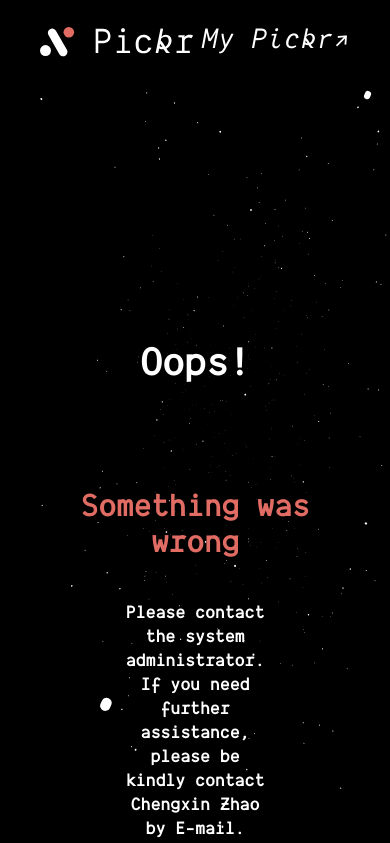
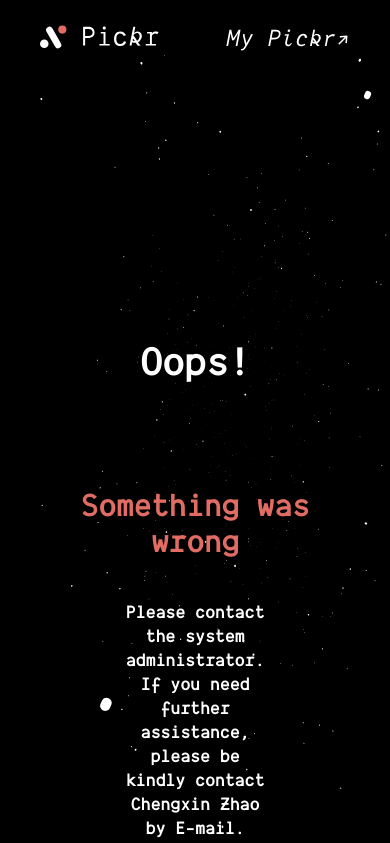
Before and after one commit to Pickr-Team/Pickr, a Flask app: page /error in a window 390 px wide. Shown: the top 843 px of the page. Run offline with Flask 3, Linux system fonts and the light colour scheme; parts of the project's set-up code (start-up, migrations or seed data) failed here and were passed over.

Commit message:
v1.2.9.7
- upgrade layout in mobile devices

```diff
--- a/templates/base.html
+++ b/templates/base.html
@@ -20,7 +20,7 @@
 <section class="head">
     <a href="{{ url_for('homepage') }}" aria-current="page" class="w-inline-block w--current">
         <img src="{{ url_for('static',filename='image/head_logo.svg') }}" loading="lazy" width="155" alt=""
-             class="image"/>
+             class="image logo"/>
     </a>
     <a href="{{ url_for('my_pickr') }}" class="login">My Pickr<em>↗</em></a>
 </section>
@@ -64,10 +64,23 @@
         margin-left: 10px;
     }
 
+    .head {
+        display: flex;
+        justify-content: space-between;
+        align-items: center;
+    }
+
     @media (max-width: 768px) {
         .social-icons {
             display: none;
         }
+        .logo {
+            width: 120px;
+        }
+
+        .login {
+            font-size: 25px;
+        }
     }
 </style>
 </html>
```
